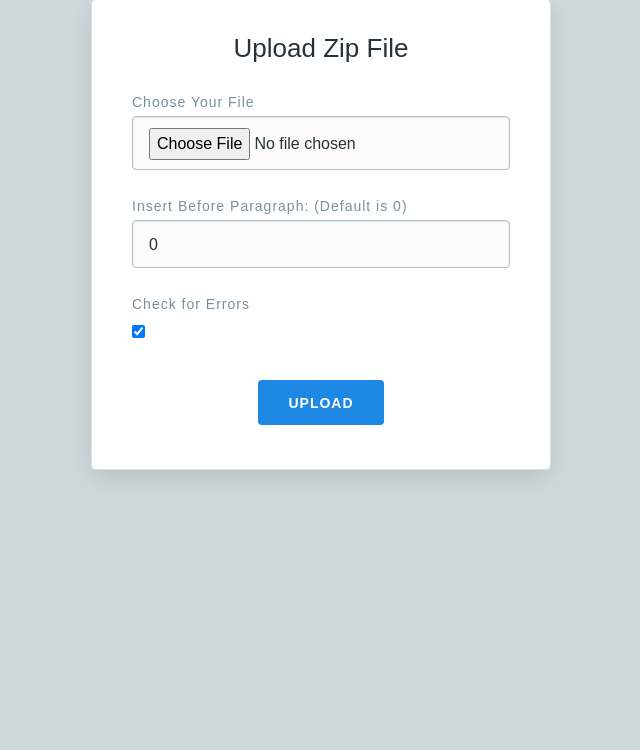
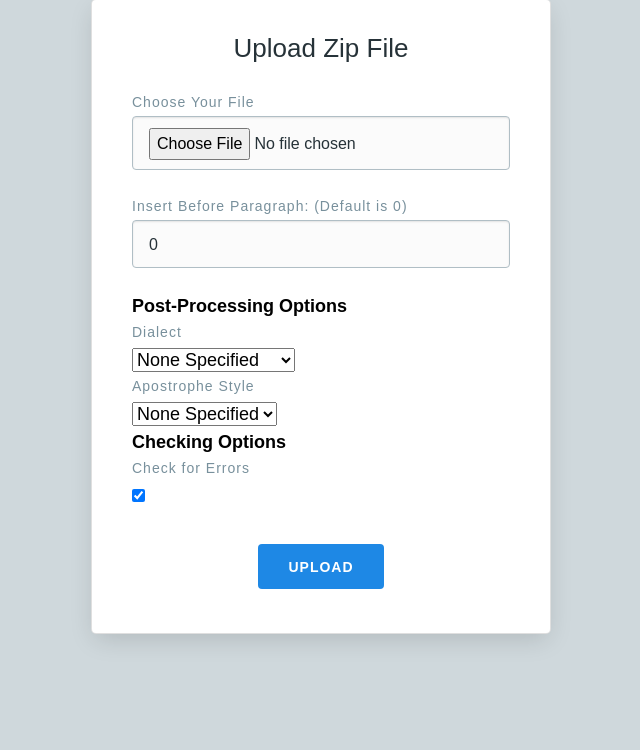
Before and after one commit to Johnny-Wish/template-filler, a Flask app: page /uploads/new-letter in a window 1280 px wide. Shown: the part 91-841 px from the top of the page, without its empty margins (319-959 px from the left). Before the commit the page ends 569 px from the top, so only its background shows below. Run offline with Flask 2, Linux system fonts and the light colour scheme; parts of the project's set-up code (start-up, migrations or seed data) failed here and were passed over.

Commit message:
feat(ui): add input fields for post processors on form

```diff
--- a/templates/upload.html
+++ b/templates/upload.html
@@ -1,4 +1,4 @@
-{%  extends "base.html" %}
+{% extends "base.html" %}
 
 {% block title %}
     Automated Letter Generator
@@ -16,8 +16,29 @@
                 <label for="pre_para_id">Insert Before Paragraph: (Default is 0)</label>
                 <input type="text" id="pre_para_id" name="pre_para_id" class="field" value="0" required>
 
-                <label for="check_error">Check for Errors</label>
-                <input type="checkbox" id="check_error" name="check_error" checked="true">
+                <div>
+                    <b>Post-Processing Options</b>
+
+                    <label for="dialect">Dialect</label>
+                    <select id="dialect" name="dialect">
+                        <option value="">None Specified</option>
+                        <option value="ame">American English</option>
+                        <option value="bre">British English</option>
+                    </select>
+
+                    <label for="apostrophe">Apostrophe Style</label>
+                    <select id="apostrophe" name="apostrophe">
+                        <option value="">None Specified</option>
+                        <option value="straight">Straight (')</option>
+                        <option value="curly">Curly (’)</option>
+                    </select>
+                </div>
+
+                <div>
+                    <b>Checking Options</b>
+                    <label for="check_error">Check for Errors</label>
+                    <input type="checkbox" id="check_error" name="check_error" checked="true">
+                </div>
 
                 <input type=submit value=Upload class="btn btn-upload">
             </form>
```
